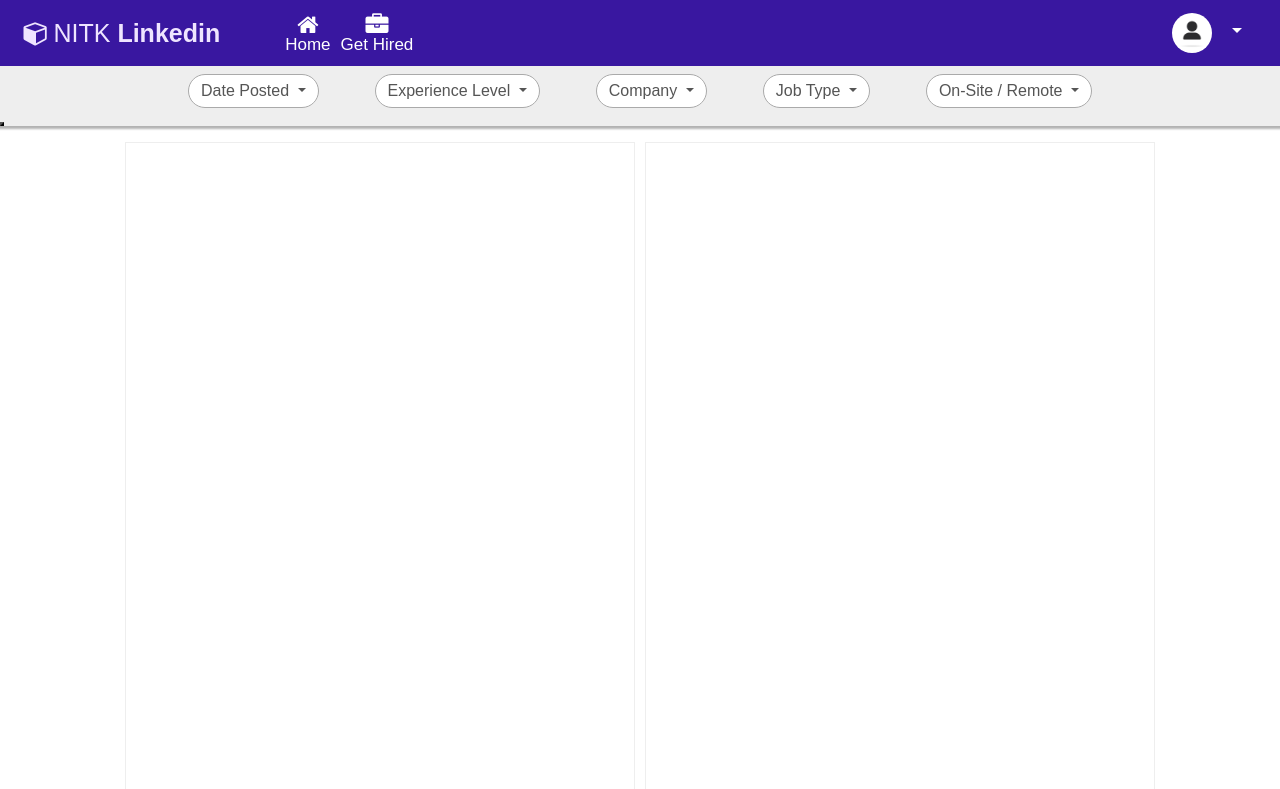
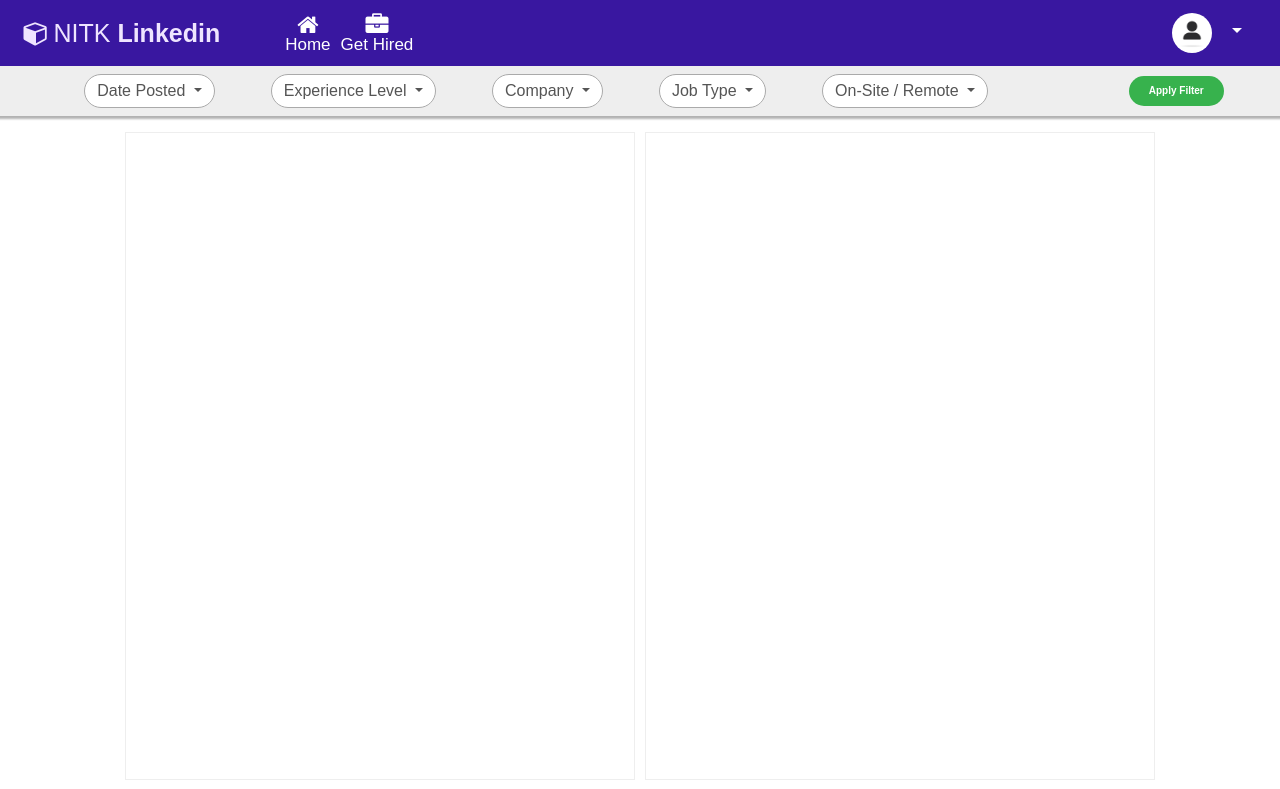
Before and after one commit to swetha-thomas/IT254_NITKLinkedIn, a Django app: page /student/job/ in a window 1280 px wide. Shown: the top 789 px of the page. Run offline with Django 4.2, Linux system fonts and the light colour scheme; data that the repository does not hold is empty; some libraries are stand-ins or nearby versions.

Commit message:
styling of job filter form submit button

```diff
--- a/NITK_LINKEDIN/static/css/student_jobs.css
+++ b/NITK_LINKEDIN/static/css/student_jobs.css
@@ -83,11 +83,18 @@ body {
   box-shadow: 0 0 2px 3px rgb(0, 0, 0, 0.3);
 }
 
+.filter-form {
+  display: flex;
+  align-items: center;
+  justify-content: space-around;
+}
+
 .filter {
   display: flex;
   justify-content: space-around;
   padding: 0.8rem 0;
-  margin: 0 auto;
+  /* margin: 0 auto; */
+  margin: 0;
   width: 75%;
 }
 
@@ -154,6 +161,15 @@ body {
   left: -2.5rem !important;
   height: 11.78rem;
   overflow-y: scroll;
+}
+
+.apply-filter-button {
+  padding: 1rem 2rem;
+  border-radius: 100px;
+  border: none;
+  color: #fff;
+  font-weight: bold;
+  background-color: #37b24d;
 }
 
 .flex-container {
--- a/NITK_LINKEDIN/templates/student_jobs.html
+++ b/NITK_LINKEDIN/templates/student_jobs.html
@@ -117,7 +117,8 @@
 
     <main class="main">
       <header class="header-filter">
-        <form action="" method="post">
+        <form action="" method="post" class="filter-form">
+          {% csrf_token %}
           <ul class="filter">
             <li class="filter-parameter btn-group">
               <button
@@ -414,7 +415,7 @@
             </li>
             </li>
           </ul>
-          <button class="apply-filter-button" type="submit"></button>
+          <button class="apply-filter-button" type="submit">Apply Filter</button>
         </form>
 
       </header>
@@ -424,7 +425,7 @@
           <ul class="job-list">
             {% for job in jobs %}
             <li class="job">
-              <a href="#" id="job-link" onclick = 'job_desc({{job.id}})''>
+              <a href="#" id="job-link" onclick = "job_desc({{job.id}})">
                 <img class="job-company-img" src="{% static 'img/job-company-1.jpg' %}" alt="">
                 <div class="job-mini-details">
                   <div class="job-title">{{ job.job_name }}</div>
```
